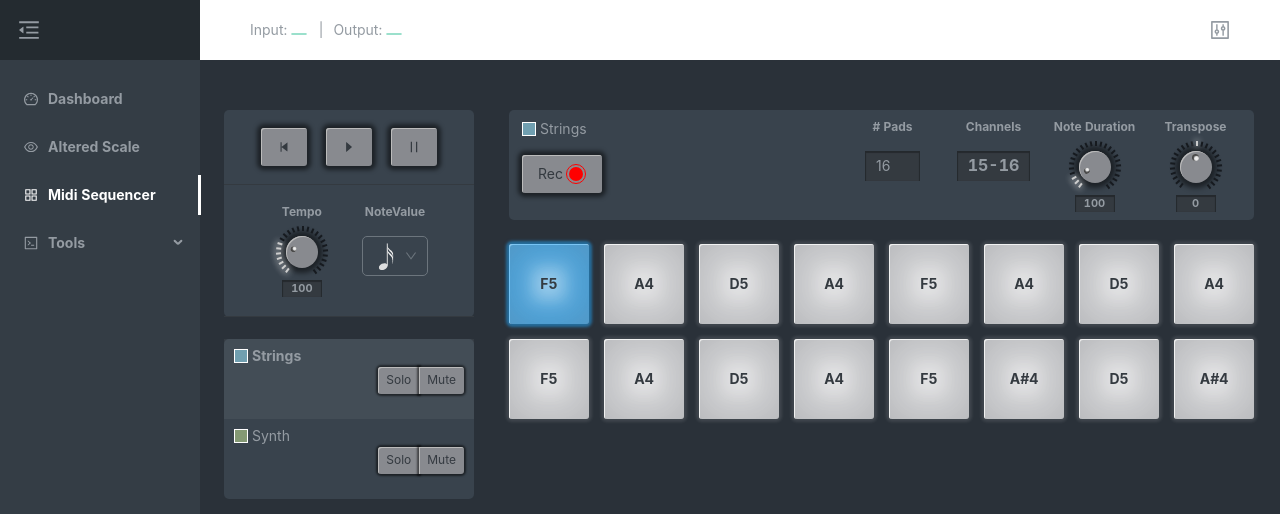
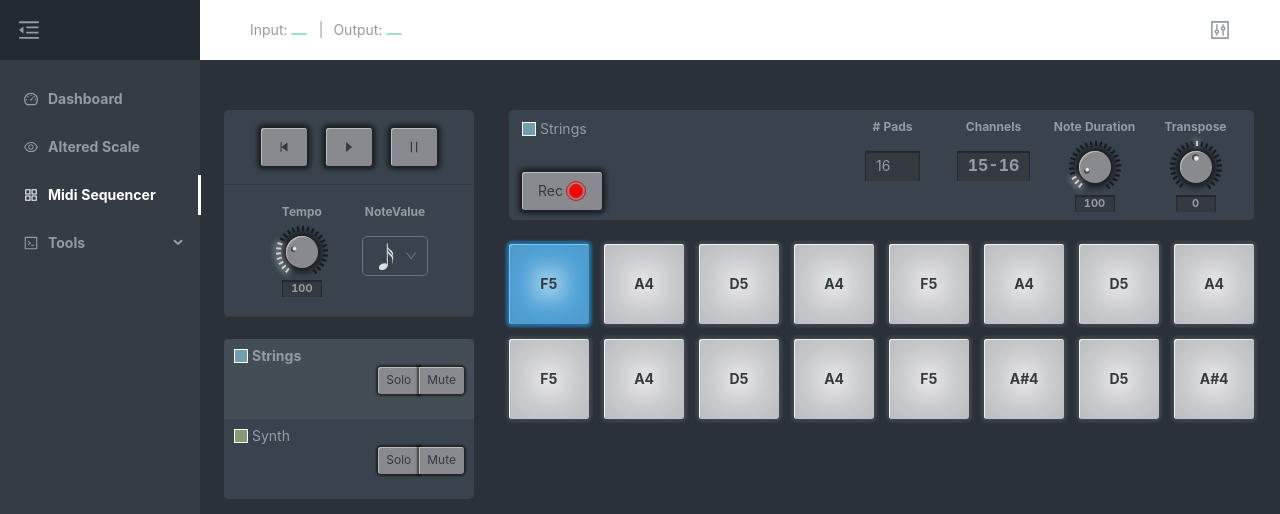
Before and after one commit to tedkx/midi-playground, a React app: page /midi-sequencer in a window 1280 px wide. Shown: the top 514 px of the page. Built offline with nearby package versions, Linux system fonts and the light colour scheme.

Commit message:
Recording mode WIP: restyled rec button containers

```diff
--- a/src/routes/MidiSequencer/styles.less
+++ b/src/routes/MidiSequencer/styles.less
@@ -46,7 +46,7 @@
       margin: 0;
 
       .ant-card-body {
-        align-items: flex-start;
+        align-items: stretch;
         display: flex;
         padding: 8px;
       }
@@ -208,7 +208,11 @@
 }
 
 .step-sequencer-title-wrap {
-  margin-left: 5px;
+  align-items: flex-start;
+  display: flex;
+  flex-direction: column;
+  justify-content: space-between;
+  margin: 0 0 2px 5px;
 }
 
 .step-sequencer-title {
```
